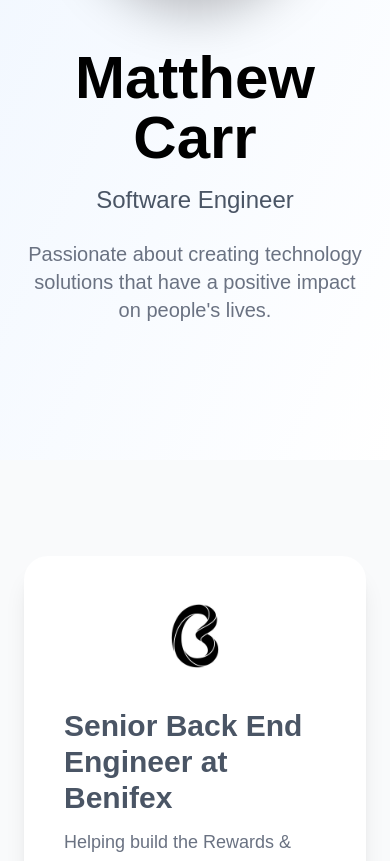
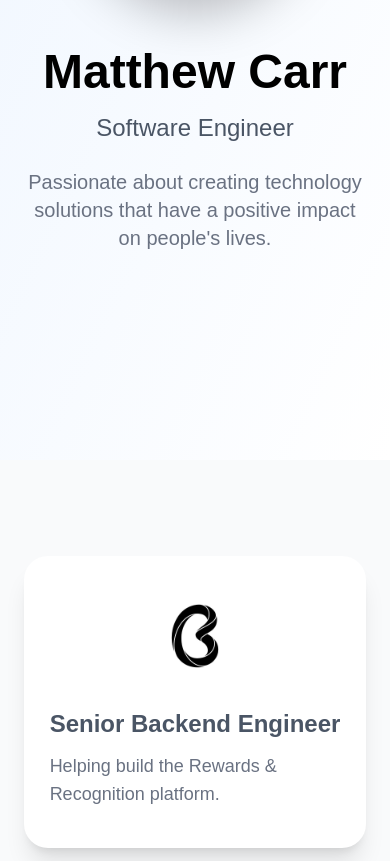
Before and after one commit to matthew-a-carr/about, a Next.js app: page / in a window 390 px wide. Shown: the part 384-1245 px from the top of the page. Built offline with nearby package versions, Linux system fonts and the light colour scheme.

Commit message:
Mobile changes

```diff
--- a/app/page.tsx
+++ b/app/page.tsx
@@ -17,9 +17,9 @@ export default function Home() {
                 className="w-64 h-64 rounded-full object-cover border-8 border-white shadow-2xl"
               />
             </div>
-            <h1 className="text-6xl font-bold mb-4">Matthew Carr</h1>
+            <h1 className="text-5xl font-bold mb-4">Matthew Carr</h1>
             <h2 className="text-2xl text-gray-600 mb-6">Software Engineer</h2>
-            <p className="text-xl text-gray-500 max-w-2xl text-pretty">
+            <p className="text-xl text-gray-500 max-w-2xl ">
               Passionate about creating technology solutions that have a
               positive impact on people&apos;s lives.
             </p>
@@ -46,8 +46,8 @@ export default function Home() {
                 />
               </a>
               <div>
-                <h3 className="text-3xl font-bold mb-3 text-gray-600">
-                  Senior Back End Engineer at Benifex
+                <h3 className="text-2xl font-bold mb-3 text-gray-600 whitespace-nowrap">
+                  Senior Backend Engineer
                 </h3>
                 <p className="text-gray-500 text-lg">
                   Helping build the Rewards & Recognition platform.
```
